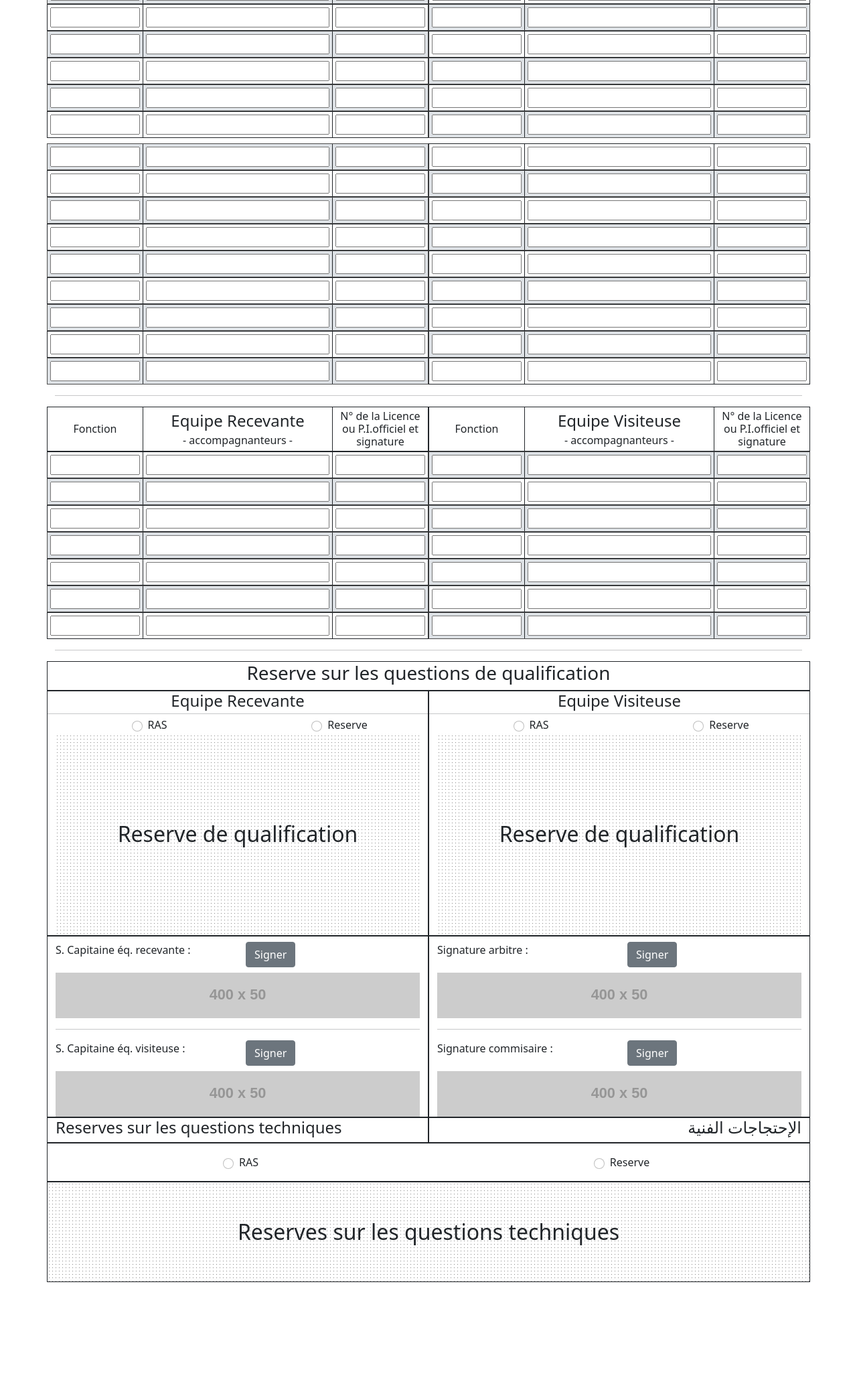
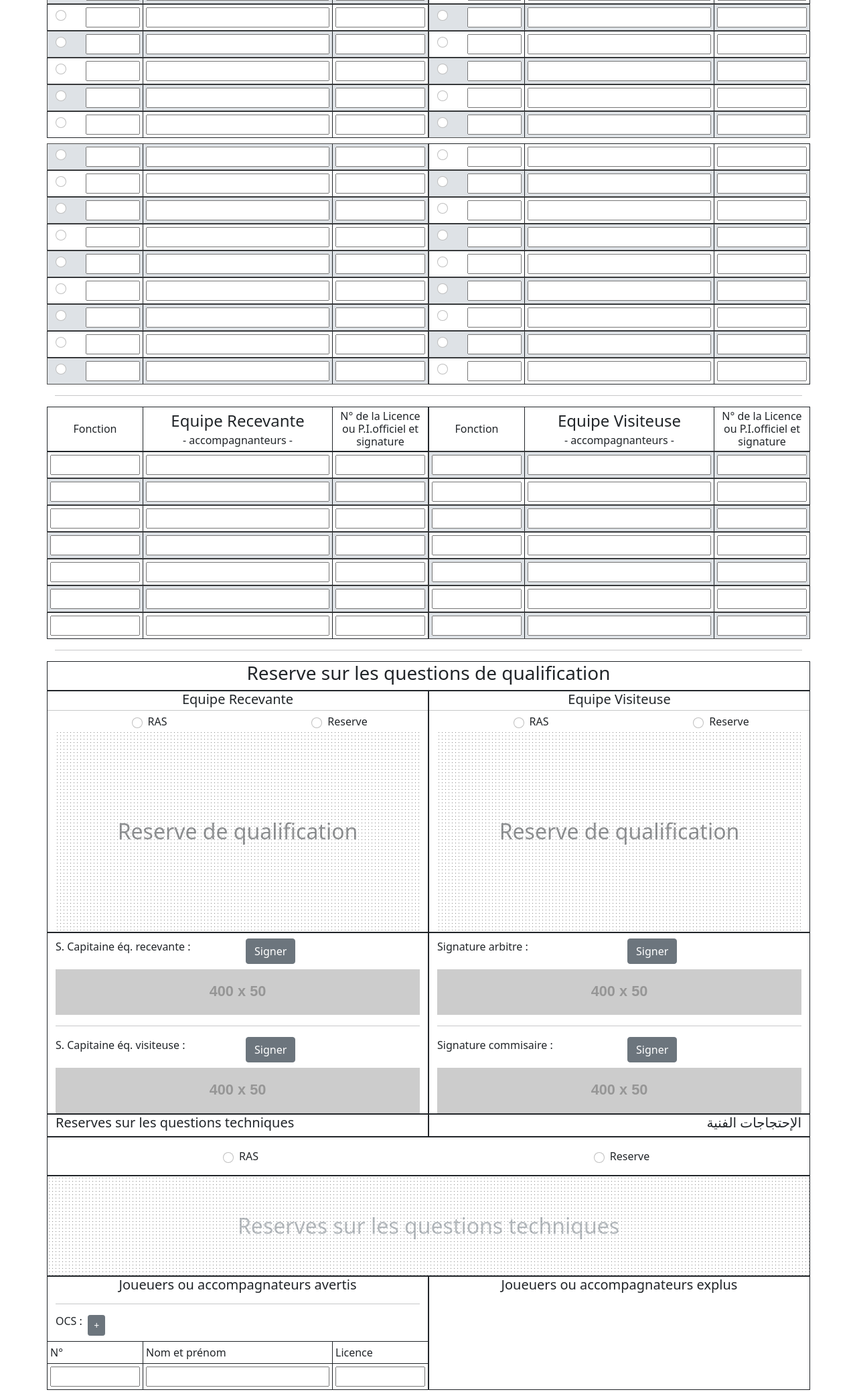
Before and after one commit to tsrhayar/fm, a plain HTML site: page index.html in a window 1280 px wide. Shown: the part 659-2740 px from the top of the page at 67% size. Before the commit the page ends 2621 px from the top, so only its background shows below. Drawn offline with nearby package versions, Linux system fonts and the light colour scheme; placeholder pictures from the web are drawn by us.

Commit message:
new commit

```diff
--- a/index.html
+++ b/index.html
@@ -94,7 +94,7 @@
       <!-- * Club en presence -->
       <div class="row my-3">
         <div class="col-6 col-md-3 order-0 order-md-0">
-          <h4 class="club-en-presence">CLUB EN PRESENCE</h4>
+          <h5>CLUB EN PRESENCE</h5>
         </div>
         <div class="col-12 col-md-6 order-2 order-md-1">
           <div class="row">
@@ -135,7 +135,7 @@
           </div>
         </div>
         <div class="col-6 col-md-3 order-1 order-md-2" dir="rtl">
-          <h4 class="club-en-presence">الفريقان المتباريان</h4>
+          <h5>الفريقان المتباريان</h5>
         </div>
       </div>
       <!-- ! Club en presence -->
@@ -144,10 +144,15 @@
       <div class="row">
         <div class="col-12 col-sm-6">
           <div class="row border border-dark">
-            <div
-              class="col-4 col-lg-3 p-1 order-1 order-lg-0 d-flex border border-dark num-joueur-head"
-            >
-              <h6 class="m-auto">N°</h6>
+            <div class="col-4 col-lg-3 p-1 order-1 order-lg-0 border border-dark num-joueur-head">
+              <div class="row h-100">
+                <div class="col-4 d-flex h-100">
+                  <h6 class="m-auto">Cap</h6>
+                </div>
+                <div class="col-8 d-flex h-100">
+                  <h6 class="m-auto">N°</h6>
+                </div>
+              </div>
             </div>
             <div
               class="col-12 col-lg-6 p-1 order-0 order-lg-1 d-flex border border-dark flex-column nom-joueur-head"
@@ -165,10 +170,15 @@
         </div>
         <div class="col-12 col-sm-6">
           <div class="row border border-dark">
-            <div
-              class="col-4 col-lg-3 p-1 order-1 order-lg-0 d-flex border border-dark num-joueur-head"
-            >
-              <h6 class="m-auto">N°</h6>
+            <div class="col-4 col-lg-3 p-1 order-1 order-lg-0 border border-dark num-joueur-head">
+              <div class="row h-100">
+                <div class="col-4 d-flex h-100">
+                  <h6 class="m-auto">Cap</h6>
+                </div>
+                <div class="col-8 d-flex h-100">
+                  <h6 class="m-auto">N°</h6>
+                </div>
+              </div>
             </div>
             <div
               class="col-12 col-lg-6 p-1 order-0 order-lg-1 d-flex border border-dark flex-column nom-joueur-head"
@@ -245,7 +255,7 @@
         <div class="row">
           <div class="col-12 col-sm-6 border border-dark">
             <div class="row">
-              <h4 class="m-auto text-center">Equipe Recevante</h4>
+              <h5 class="m-auto text-center">Equipe Recevante</h5>
               <hr class="my-1" />
             </div>
             <div class="row">
@@ -272,13 +282,13 @@
             </div>
             <div class="reserve-qualification" id="reserve-recevante">
               <div class="ras-reserve-recevante d-flex">
-                <span class="h2 m-auto text-center">Reserve de qualification</span>
+                <span class="h2 m-auto text-center opacity-50">Reserve de qualification</span>
               </div>
             </div>
           </div>
           <div class="col-12 col-sm-6 border border-dark">
             <div class="row">
-              <h4 class="m-auto text-center">Equipe Visiteuse</h4>
+              <h5 class="m-auto text-center">Equipe Visiteuse</h5>
               <hr class="my-1" />
             </div>
             <div class="row">
@@ -305,7 +315,7 @@
             </div>
             <div class="reserve-qualification" id="reserve-visiteuse">
               <div class="ras-reserve-visiteuse d-flex">
-                <span class="h2 m-auto text-center">Reserve de qualification</span>
+                <span class="h2 m-auto text-center opacity-50">Reserve de qualification</span>
               </div>
             </div>
           </div>
@@ -355,26 +365,26 @@
         <div class="col-12">
           <div class="row">
             <div class="col-12 col-sm-6 border border-dark">
-              <h4>Reserves sur les questions techniques</h4>
+              <h5>Reserves sur les questions techniques</h5>
             </div>
             <div class="col-12 col-sm-6 border border-dark" dir="rtl">
-              <h4>الإحتجاجات الفنية</h4>
+              <h5>الإحتجاجات الفنية</h5>
             </div>
           </div>
         </div>
         <div class="col-12">
           <div class="row border border-dark py-3">
-            <div class="col-6 d-flex justify-content-center align-items-center"">
+            <div class="col-6 d-flex justify-content-center align-items-center">
               <input
                 class="ms-2 form-check-input me-2"
                 type="radio"
                 name="reserve-technique"
                 id="reserve-technique1"
-                value="reserve"
+                value="ras"
               />
               <label class="form-check-label" for="flexRadioDefault2"> RAS </label>
             </div>
-            <div class="col-6 d-flex justify-content-center align-items-center"">
+            <div class="col-6 d-flex justify-content-center align-items-center">
               <input
                 class="ms-2 form-check-input me-2"
                 type="radio"
@@ -389,12 +399,63 @@
         <div class="col-12" id="reserve-technique">
           <div class="row">
             <div class="col-12 border border-dark reserve-technique-default d-flex">
-              <span class="h2 m-auto text-center">Reserves sur les questions techniques</span>
+              <span class="h2 m-auto text-center text-muted opacity-50">
+                Reserves sur les questions techniques
+              </span>
             </div>
           </div>
         </div>
       </div>
       <!-- ! Reserve techniques -->
+      <!-- * Avertisement -->
+      <div class="row">
+        <div class="col-12 col-sm-6 border border-dark">
+          <h5 class="text-center">Joueuers ou accompagnateurs avertis</h5>
+          <hr />
+          <div class="d-flex">
+            <h6>OCS : </h6> &nbsp;&nbsp;
+            <button class="btn btn-secondary btn-sm btn-circle">+</button>
+          </div>
+          <div class="row mt-2">
+            <div class="col-12">
+              <div class="row  border border-dark border-bottom-0 border-start-0 border-end-0">
+                <div
+                  class="col-4 col-lg-3 p-1 order-0 order-lg-0 d-flex border border-dark num-joueur"
+                >
+                  N°
+                </div>
+                <div
+                  class="col-12 col-lg-6 p-1 order-2 order-lg-1 d-flex border border-dark flex-column nom-joueur"
+                >
+                  Nom et prénom
+                </div>
+                <div class="col-8 col-lg-3 p-1 order-1 order-lg-2 d-flex num-licence">
+                  Licence
+                </div>
+              </div>
+              <div class="row border border-dark border-bottom-0 border-start-0 border-end-0 avertisement">
+                <div
+                  class="col-4 col-lg-3 p-1 order-0 order-lg-0 d-flex border border-dark num-joueur"
+                >
+                  <input type="number" class="w-100 text-center" />
+                </div>
+                <div
+                  class="col-12 col-lg-6 p-1 order-2 order-lg-1 d-flex border border-dark flex-column nom-joueur"
+                >
+                  <input type="text" class="w-100" />
+                </div>
+                <div class="col-8 col-lg-3 p-1 order-1 order-lg-2 d-flex num-licence">
+                  <input type="text" class="w-100 text-center" />
+                </div>
+              </div>
+            </div>
+          </div>
+        </div>
+        <div class="col-12 col-sm-6 border border-dark">
+          <h5 class="text-center">Joueuers ou accompagnateurs explus</h5>
+        </div>
+      </div>
+      <!-- ! Avertisement -->
     </div>
     <script src="https://ajax.googleapis.com/ajax/libs/jquery/3.5.1/jquery.min.js"></script>
     <script src="./javascript/index.js"></script>
--- a/javascript/index.js
+++ b/javascript/index.js
@@ -8,7 +8,11 @@ $(document).ready(function () {
                         <div
                             class="col-4 col-lg-3 p-1 order-0 order-lg-0 d-flex border border-dark num-joueur"
                         >
-                            <input type="number" class="w-100 text-center" />
+
+                            <div class="row">
+                              <div class="col-4"><input class="ms-2 form-check-input me-2" type="radio" name="captitaine-${type}"></div>
+                              <div class="col-8"><input type="number" class="w-100 text-center" /></div>
+                            </div>
                         </div>
                         <div
                             class="col-12 col-lg-6 p-1 order-2 order-lg-1 d-flex border border-dark flex-column nom-joueur"
@@ -74,19 +78,42 @@ function rasOrReserve(name) {
 
     //
 
-    function rtlIfArabic(e) {
-      $(e).keyup(function () {
-        const arabic_regex = /[\u0600-\u06FF]/;
-        if (arabic_regex.test($(this).val())) {
-          $(this).attr("dir", "rtl");
-        } else {
-          $(this).attr("dir", "ltr");
-        }
-      });
-    }
     rtlIfArabic("#reserve-qualification-recevante");
     rtlIfArabic("#reserve-qualification-visiteuse");
   });
 }
 rasOrReserve("reserve-recevante");
 rasOrReserve("reserve-visiteuse");
+
+function rtlIfArabic(e) {
+  $(e).keyup(function () {
+    const arabic_regex = /[\u0600-\u06FF]/;
+    if (arabic_regex.test($(this).val())) {
+      $(this).attr("dir", "rtl");
+    } else {
+      $(this).attr("dir", "ltr");
+    }
+  });
+}
+
+$('input[name="reserve-technique"]').click(function () {
+  console.log($(this).val());
+  if ($(this).val() == "ras") {
+    $("#reserve-technique").html(`
+      <div class="row">
+        <div class="col-12 border border-dark reserve-technique-default d-flex">
+          <span class="display-1 m-auto">Ras</span>
+        </div>
+      </div>
+    `);
+  } else if ($(this).val() == "reserve") {
+    $("#reserve-technique").html(`
+      <div class="row">
+        <div class="col-12 border border-dark p-2 d-flex">
+          <textarea class="w-100" name="" rows="10" id="reserve-technique-input"></textarea>
+        </div>
+      </div>
+    `);
+  }
+  rtlIfArabic("#reserve-technique-input");
+});
```
